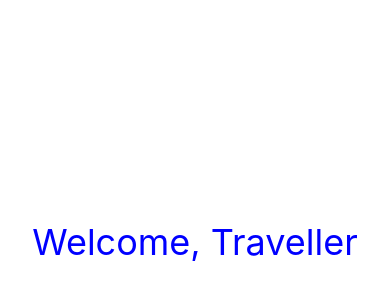
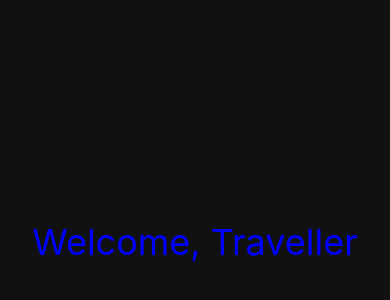
Before and after one commit to Makktu/UHCW-Locations, a React Native app: screen / in a window 390 px wide. Shown: the part 180-480 px from the top of the page. Built offline with nearby package versions, Linux system fonts and the light colour scheme.

Commit message:
bg color change

```diff
--- a/App.jsx
+++ b/App.jsx
@@ -15,7 +15,7 @@ export default function App() {
 const styles = StyleSheet.create({
   container: {
     flex: 1,
-    backgroundColor: '#fff',
+    backgroundColor: '#121111',
     alignItems: 'center',
     justifyContent: 'center',
   },
```
